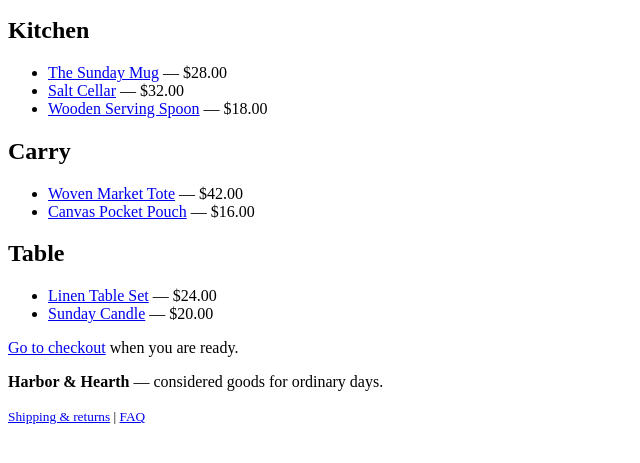
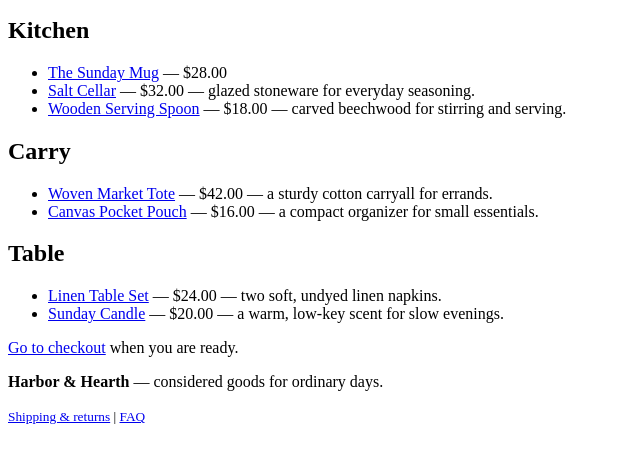
Before and after one commit to mohamedashan/harbor-and-hearth-store, a plain HTML site: page products.html in a window 1280 px wide. Shown: the part 195-658 px from the top of the page, without its empty margins (0-640 px from the left). Drawn offline with Linux system fonts and the light colour scheme.

Commit message:
content: add catalogue anchors and product details
Co-authored-by: Manus <dev-agent@manus.ai>

```diff
--- a/products.html
+++ b/products.html
@@ -28,24 +28,24 @@
       <h2 id="kitchen-heading">Kitchen</h2>
       <ul>
         <li><a href="product.html">The Sunday Mug</a> — $28.00</li>
-        <li><a href="checkout.html">Salt Cellar</a> — $32.00</li>
-        <li><a href="checkout.html">Wooden Serving Spoon</a> — $18.00</li>
+        <li id="salt-cellar"><a href="checkout.html">Salt Cellar</a> — $32.00 — glazed stoneware for everyday seasoning.</li>
+        <li id="wooden-serving-spoon"><a href="checkout.html">Wooden Serving Spoon</a> — $18.00 — carved beechwood for stirring and serving.</li>
       </ul>
     </section>
 
     <section aria-labelledby="carry-heading">
       <h2 id="carry-heading">Carry</h2>
       <ul>
-        <li><a href="checkout.html">Woven Market Tote</a> — $42.00</li>
-        <li><a href="checkout.html">Canvas Pocket Pouch</a> — $16.00</li>
+        <li id="woven-market-tote"><a href="checkout.html">Woven Market Tote</a> — $42.00 — a sturdy cotton carryall for errands.</li>
+        <li id="canvas-pocket-pouch"><a href="checkout.html">Canvas Pocket Pouch</a> — $16.00 — a compact organizer for small essentials.</li>
       </ul>
     </section>
 
     <section aria-labelledby="table-heading">
       <h2 id="table-heading">Table</h2>
       <ul>
-        <li><a href="checkout.html">Linen Table Set</a> — $24.00</li>
-        <li><a href="checkout.html">Sunday Candle</a> — $20.00</li>
+        <li id="linen-table-set"><a href="checkout.html">Linen Table Set</a> — $24.00 — two soft, undyed linen napkins.</li>
+        <li id="sunday-candle"><a href="checkout.html">Sunday Candle</a> — $20.00 — a warm, low-key scent for slow evenings.</li>
       </ul>
     </section>
 
```
